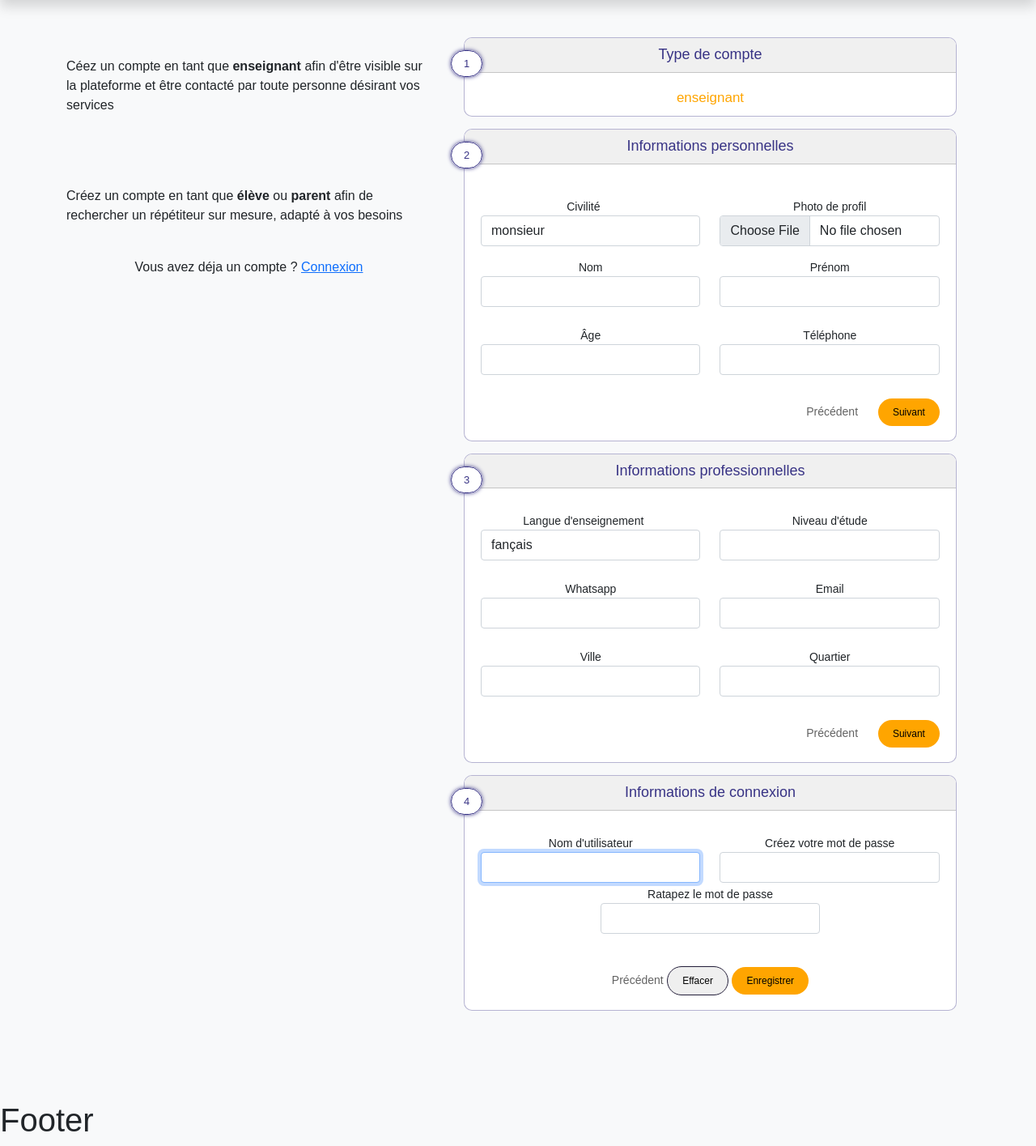
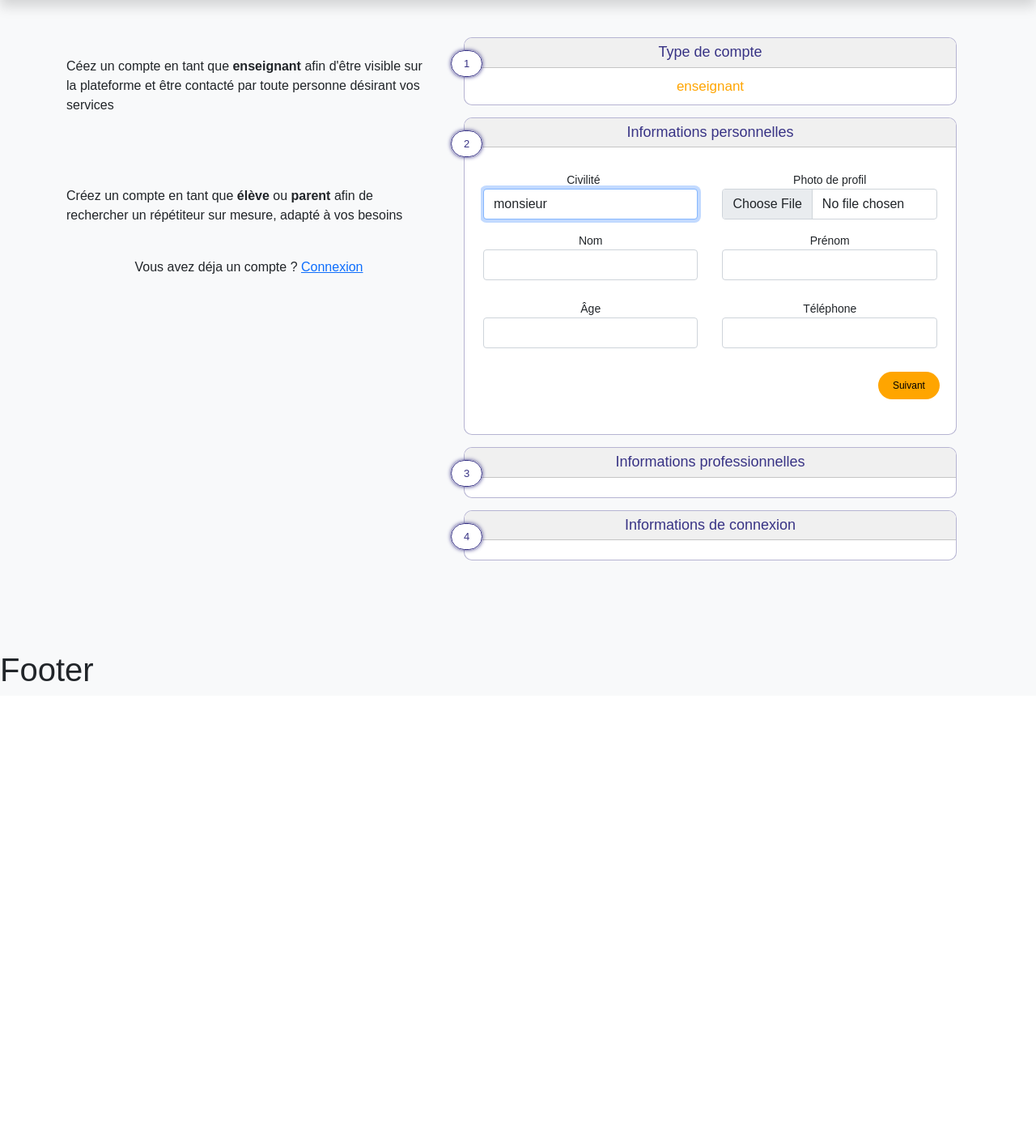
Before and after one commit to Tom-michel/FindRepeater_v2, a Django app: page /enregistrement_prof in a window 1280 px wide. Shown: the part 50-1465 px from the top of the page at 81% size. After the commit the page ends 891 px from the top, so only its background shows below. Run offline with Django 4.2, Linux system fonts and the light colour scheme; some libraries are stand-ins or nearby versions.

Commit message:
enregistrement d'un enseignant (FIN)

```diff
--- a/static/css/style.css
+++ b/static/css/style.css
@@ -148,7 +148,7 @@ h4 {
   border-bottom: #c5c5c5 solid 1px;
   width: 100% !important;
   color: rgb(56, 51, 133);
-  padding: 10px 0
+  padding: 7px 0;
 }
 
 .etapeRep, .etapeCli {
@@ -156,7 +156,7 @@ h4 {
 }
 
 @media screen and (min-width: 992px) {
-  h4{font-size: 18px;}
+  h4{font-size: 18px; margin-bottom: 0 !important;}
   .form-control{
     width: 100% !important;
   }
@@ -168,7 +168,7 @@ h4 {
   }
 }
 @media screen and (max-width: 992px) {
-  h4{font-size: 17px;}
+  h4{font-size: 16px; padding: 5px 0;}
   label{
     padding-left: 15px;
   }
@@ -193,6 +193,38 @@ h4 {
 
 /* effet collapse DEBUT */
 
+.form-enregistrement .etapeRep {
+  position: relative;
+}
+.form-enregistrement .etapeRep .contentRep{
+  position: relative;
+  height: 0;
+  overflow: hidden;
+  transition: 0.5s;
+  overflow-y: auto;
+}
+
+.form-enregistrement .etapeRep.active .contentRep{
+  height: 330px;
+}
+.form-enregistrement .etapeRep.active .contentRep.et1{
+  height: 25px;
+}
+.form-enregistrement .etapeRep.active .contentRep.et4{
+  height: 260px;
+}
+
+@media screen and (max-width: 992px) {
+  .form-enregistrement .etapeRep.active .contentRep.et2{
+    height: 550px;
+  }
+  .form-enregistrement .etapeRep.active .contentRep.et3{
+    height: 530px;
+  }
+  .form-enregistrement .etapeRep.active .contentRep.et4{
+    height: 390px;
+  }
+}
 
 /* .form-enregistrement .etapeRep {
   position: relative;
@@ -294,7 +326,7 @@ input[type="number"]:hover{
   color: #e35f5f;
   overflow-wrap: break-word;
   font-weight: 700;
-  font-size: 14px;
+  font-size: 13px;
 }
 
 .errorlist {
--- a/templates/utilisateurs/enregistrement_prof.html
+++ b/templates/utilisateurs/enregistrement_prof.html
@@ -33,8 +33,8 @@
           <div class="etape"><span class="numEtape">1</span></div>
             <div  class="form-enregistrement">
               <h4 class="text-center">Type de compte</h4>
-              <div class="etapeRep">
-                  <div class="contentRep text-center">
+              <div class="etapeRep active">
+                  <div class="contentRep et1 text-center">
                     <span id="type" style="color: orange; font-size: 17px;">enseignant</span>
                   </div>
             </div>
@@ -49,8 +49,9 @@
               color: rgb(173, 169, 147);
             }
             .form-group{
-                font-size: 14px;
-                text-align: center !important;
+              font-size: 14px;
+              text-align: center !important;
+              padding: 0 3px !important;
             }
           </style>
 
@@ -58,8 +59,13 @@
             <div class="etape"><span class="numEtape">2</span></div>
             <div  class="form-enregistrement">
                 <h4 class="text-center">Informations personnelles</h4>
-                <div class="etapeRep mt-3">
-                    <div class="contentRep">
+                {% if util == " " %}
+                <div class="etapeRep active mt-1">
+                {% endif %}
+                {% if util != " " %}
+                <div class="etapeRep mt-1">
+                {% endif %}
+                    <div class="contentRep et2">
                         <div class="row">
                             <div class="col-md-6 mt-3">
                                 <div class="form-group">
@@ -112,8 +118,6 @@
                             </div>
                         </div>
                         <div class="pt-2 pb-1 mb-1 text-end">
-                            <span type="button" class="precedentRep">Précédent</span>
-                            &emsp;
                             <span class="btn-connexion suivant suivantRep" type="button">Suivant</span>
                         </div>
                     </div>
@@ -122,8 +126,8 @@
             <div class="etape"><span class="numEtape">3</span></div>
             <div  class="form-enregistrement">
                 <h4 class="text-center">Informations professionnelles</h4>
-                <div class="etapeRep mt-3">
-                    <div class="contentRep">
+                <div class="etapeRep mt-1">
+                    <div class="contentRep et3">
                         <div class="row">
                             <div class="col-md-6 mt-1">
                               <div class="form-group">
@@ -186,8 +190,13 @@
             </div>
             <div class="etape"><span class="numEtape">4</span></div>
             <div  class="form-enregistrement">
-                <h4 class="text-center">Informations de connexion</h4>
-                <div class="etapeRep mt-3">
+                <h4 class="text-center">Informations de connexion {{util}}</h4>
+                {% if util == " " %}
+                <div class="etapeRep mt-1">
+                {% endif %}
+                {% if util != " " %}
+                <div class="etapeRep active mt-1">
+                {% endif %}
                     <div class="contentRep et4">
                         <div class="row">
                             <div class="col-md-6 mt-1">
@@ -242,6 +251,7 @@
     for (var fields in form_fieldSel) {
         form_fieldSel[fields].className += ' form-control';
     }
+    document.getElementById('id_civilite').focus();
 </script>
 
 {% endblock %}
--- a/utilisateurs/views.py
+++ b/utilisateurs/views.py
@@ -47,6 +47,7 @@ def enregistrement(request):
     registered = False
     err1 = " "
     err2 = " "
+    util = " "
     if request.method == "POST":
         user_form = UserForm(data=request.POST)
         client_form = ClientForm(data=request.POST)
@@ -73,6 +74,7 @@ def enregistrement(request):
         else:
             err1 = user_form.errors
             err2 = client_form.errors
+            util = username
     else:
         user_form = UserForm()
         client_form = ClientForm()
@@ -82,6 +84,7 @@ def enregistrement(request):
         'err2':err2,
         'form1':user_form,
         'form2':client_form,
+        'util':util,
     }
     return render(request, 'utilisateurs/enregistrement.html', content)
 
@@ -89,7 +92,7 @@ def enregistrement_prof(request):
     registered = False
     err1 = " "
     err2 = " "
-    errUser = ""
+    util = " "
     if request.method == "POST":
         repetiteur_form = RepetiteurForm(data=request.POST)
         user_form = UserForm(data=request.POST)
@@ -117,22 +120,19 @@ def enregistrement_prof(request):
             # le renvoyer vers la page Mon Profil
             return HttpResponseRedirect('consulter_profil')
         else:
-            nom_util = request.POST.get('username')
-            for util in User.objects.all():
-                if util.username == nom_util:
-                    errUser = "Un utilisateur avec ce nom existe déjà."
             err1 = user_form.errors
             err2 = repetiteur_form.errors
+            util = username
     else:
         user_form = UserForm()
         repetiteur_form = RepetiteurForm()
     content = {
         'registered':registered,
-        'errUser':errUser,
         'err1':err1,
         'err2':err2,
         'form1':user_form,
         'form2':repetiteur_form,
+        'util':util,
     }
     return render(request, 'utilisateurs/enregistrement_prof.html', content)
 
```
Also changed, not shown: static/js/script.js (+45 -117 lines), db.sqlite3.
